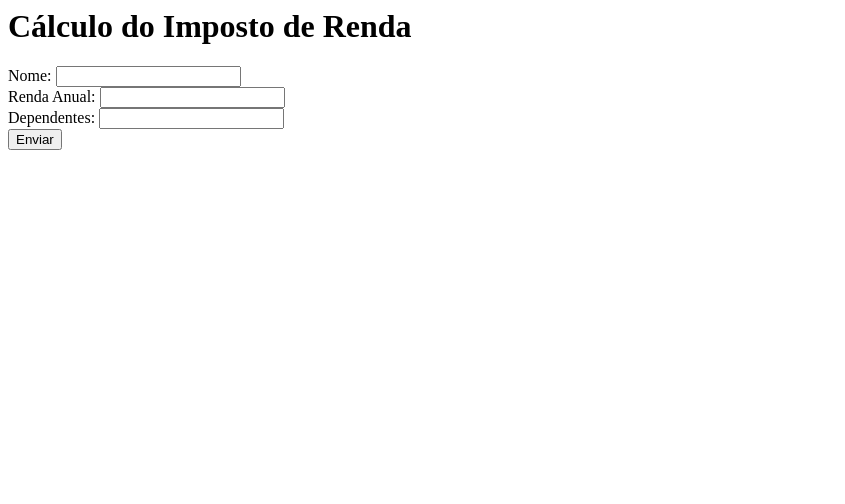
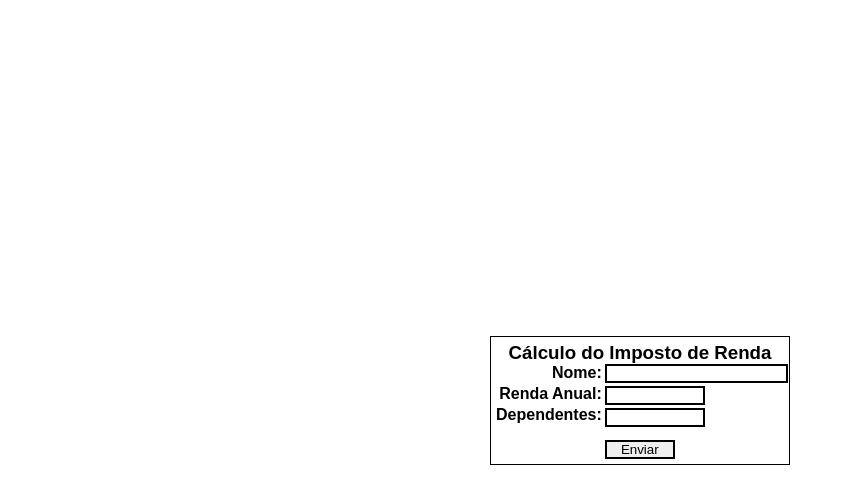
Before and after one commit to viniciusOLN/prog3, a Django app: page / in a window 1280 px wide. Shown: the top 504 px of the page, without its empty margins (0-845 px from the left). Run offline with Django 4.2, Linux system fonts and the light colour scheme.

Commit message:
adicionando estilo e lógica

```diff
--- a/imposto_de_renda/imposto_de_renda/templates/base.html
+++ b/imposto_de_renda/imposto_de_renda/templates/base.html
@@ -1,7 +1,11 @@
 <!DOCTYPE html5>
 {% block header %}
+<linkhref="{%block link%} {%endblock%}"/>
 <title>{% block title %}{% endblock %}</title>
-<link type="text/css" href="{%block link%} {%endblock%}"/>
+<style>
+    {%block style%}
+    {%endblock%}
+</style>
 {% endblock %}
 {% block body %}
 {% endblock %}
--- a/imposto_de_renda/imposto_de_renda/templates/index.html
+++ b/imposto_de_renda/imposto_de_renda/templates/index.html
@@ -1,20 +1,84 @@
 {% extends "base.html" %}
 {%block title%}Cálculo do Imposto de Renda - Primeira questão(prova1){%endblock%}
 {%block link%}templates/css/index.css{%endblock%}
+{%block style%}
+*{
+  margin: 0;
+  padding: 0;
+  box-sizing: border-box;
+}
+body{
+  font-family: Arial;
+  display: flex;
+  justify-content: center;
+  align-items: center;
+}
+.content{
+  width: 300px;
+  border: 1px solid black;
+  padding: 5px;
+}
+.content form{
+  display: flex;
+  flex-direction: row;
+  align-items: space-between;
+}
+.content h3{
+  text-align: center;
+}
+.content label{
+  font-weight: bold;
+  justify-self: right;
+  margin-bottom: 3px;
+}
+.content form input{
+  border: 2px solid black;
+}
+
+.label, .input{
+  display: flex;
+  flex-direction: column;
+}
+.label{
+  align-items: end;
+  margin-right: 3px;
+}
+.input{
+  justify-items: flex-end;
+  width: 100%;
+}
+.input input[type="text"], .input input[type="number"]{
+  margin-bottom: 3px;
+  color: blue;
+  font-weight: bold;
+}
+.input input:nth-child(2){
+  width: 100px;
+}
+.input input:nth-child(3){
+  width: 100px;
+}
+.input input[type="submit"]{
+  width: 70px;
+  margin-top: 10px;
+  cursor: pointer;
+}
+{%endblock%}
 {%block body%}
   <div class="content">
-    <h1>Cálculo do Imposto de Renda</h1>
+    <h3>Cálculo do Imposto de Renda</h3>
     <form method="GET" action="">
-      <label for="name">{{form.name.label}}: </label>
-      {{form.name}}
-      <br>
-      <label for="annual_income">{{form.annual_income.label}}: </label>
-      {{form.annual_income}}
-      <br>
-      <label for="dependents">{{form.dependents.label}}: </label>
-      {{form.dependents}}
-      <br>
-      <input type="submit" value="Enviar"/>
+      <div class="label">
+        <label for="name">{{form.name.label}}: </label>
+        <label for="annual_income">{{form.annual_income.label}}: </label>
+        <label for="dependents">{{form.dependents.label}}: </label>
+      </div>
+      <div class="input">
+        {{form.name}}
+        {{form.annual_income}}
+        {{form.dependents}}
+        <input type="submit" value="Enviar"/>
+      </div>
     </form>
   </div>
 {%endblock%}
--- a/imposto_de_renda/imposto_de_renda/views.py
+++ b/imposto_de_renda/imposto_de_renda/views.py
@@ -1,7 +1,26 @@
 from django.shortcuts import render
 from imposto_de_renda.forms import FormRenda
 
+def calc(data):
+    dependent = data['dependents'] * 2
+    ir = data['annual_income'] - (data['annual_income'] * dependent/100)
+
+    if ir >= 0 and ir < 2000:
+        imp = '0,00'
+    elif ir >= 2000 and ir < 5000:
+        imp = data['annual_income'] * 5/100
+    elif ir >= 5000 and ir < 10000:
+        imp = data['annual_income'] * 10/100
+    elif ir >= 10000:
+        imp = data['annual_income'] * 15/100
+    return (ir, imp)
+
 def index(request):
     form = FormRenda(request.GET or None)
+    if form.is_valid():
+        imp = calc(form.cleaned_data)
+        template_name = 'result.html'
+    else:
+        template_name = 'index.html'
 
-    return render(request, 'index.html', locals())
+    return render(request, template_name, locals())
```
Also changed, not shown: imposto_de_renda/imposto_de_renda/templates/result.html (added, +48 -0 lines).
